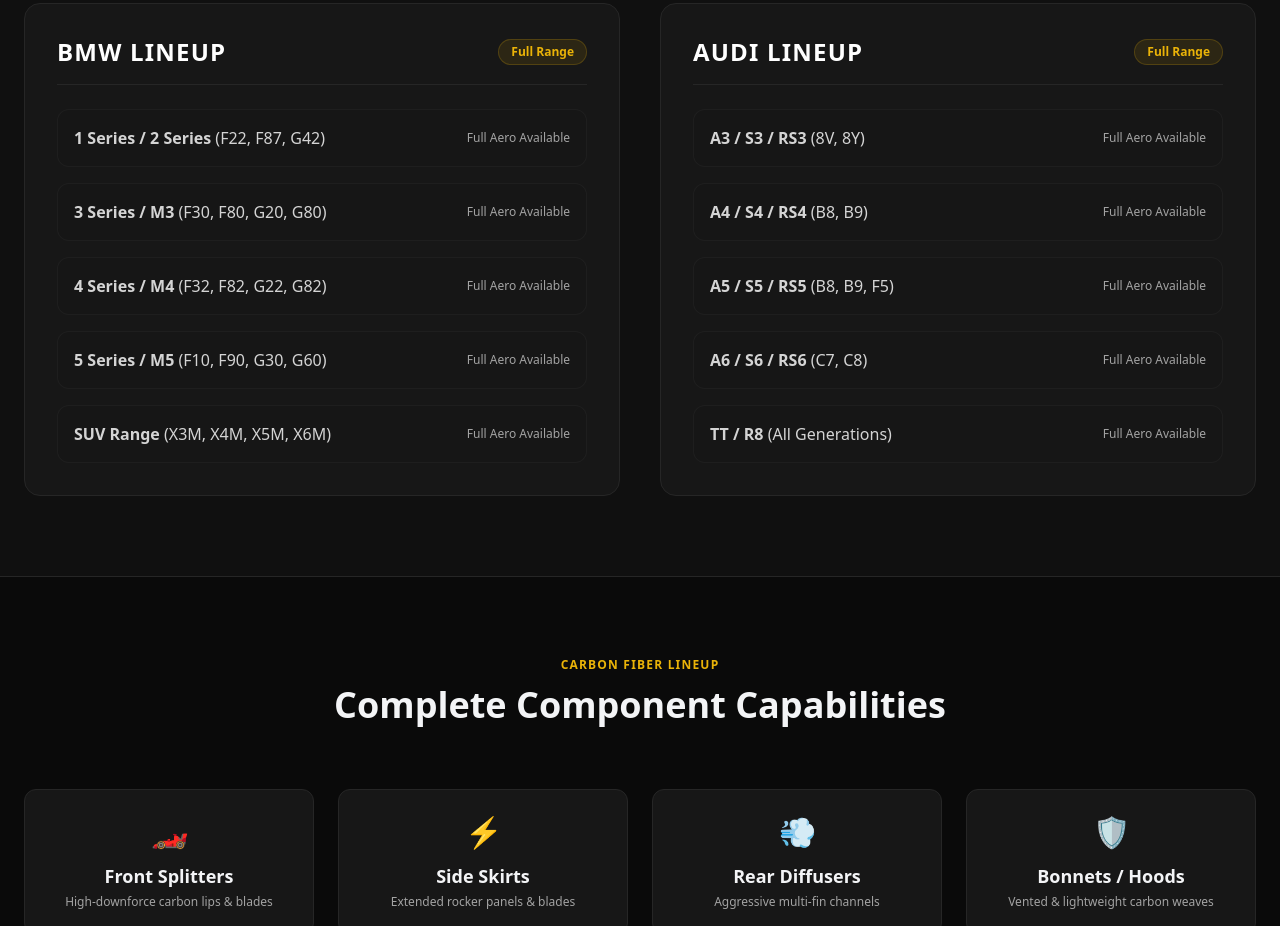
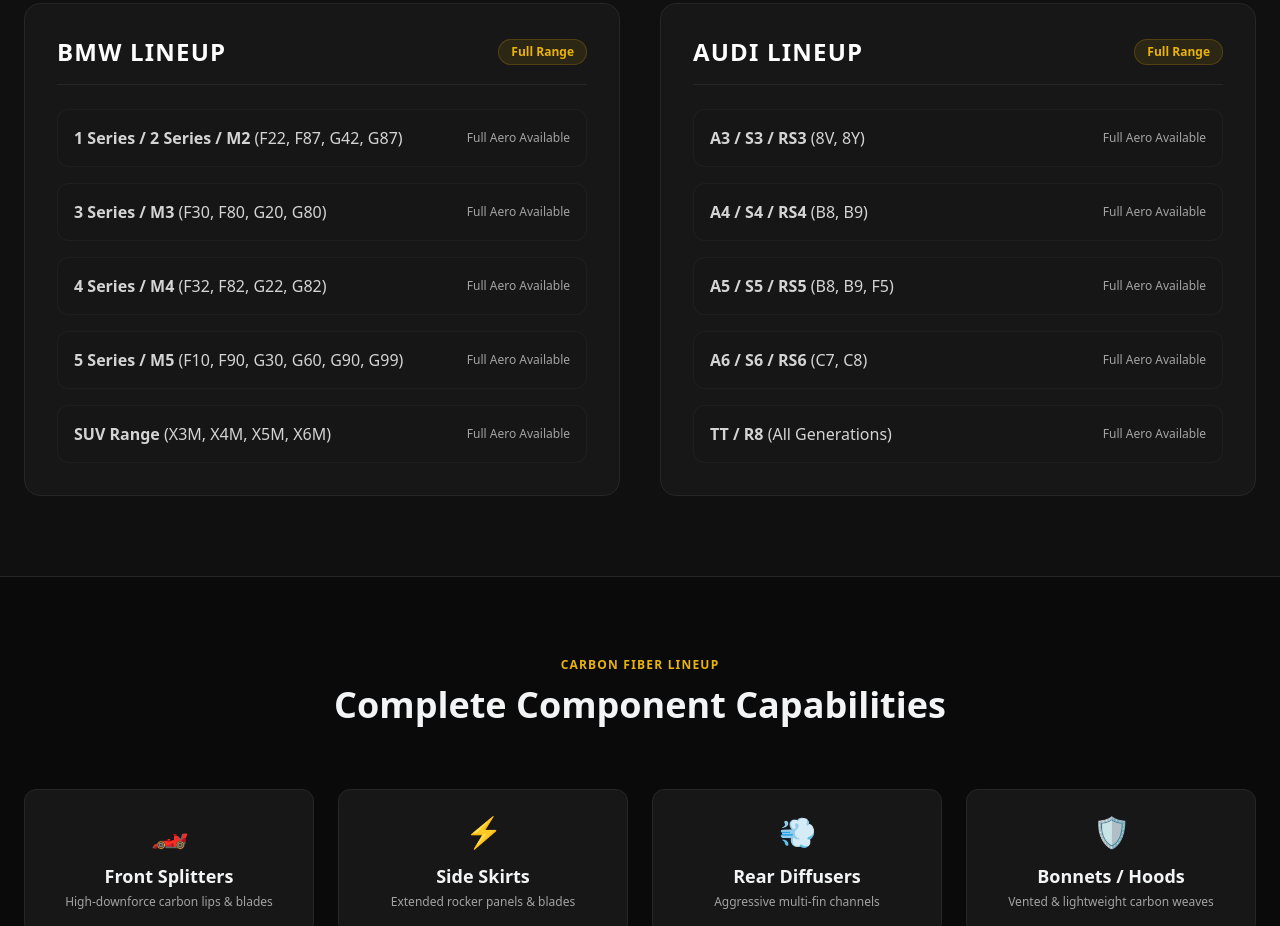
Before and after one commit to jaydenbracher-collab/Carbbon-, a plain HTML site: page index.html in a window 1280 px wide. Shown: the part 2059-2985 px from the top of the page. Drawn offline with nearby package versions, Linux system fonts and the light colour scheme.

Commit message:
Update index.html

```diff
--- a/index.html
+++ b/index.html
@@ -33,7 +33,6 @@
                 <a href="#models" class="hover:text-white transition">Supported Models</a>
                 <a href="#parts" class="hover:text-white transition">Carbon Lineup</a>
             </nav>
-            <!-- Updated to point to your correct Instagram handle @_carbbon -->
             <a href="https://instagram.com/_carbbon" target="_blank" class="bg-neutral-800 hover:bg-neutral-700 text-xs font-bold uppercase tracking-wider px-5 py-2.5 rounded-full transition border border-neutral-700">
                 Inquire Now
             </a>
@@ -110,7 +109,7 @@
                     </div>
                     <ul class="space-y-4 text-neutral-300 font-medium">
                         <li class="flex justify-between items-center bg-neutral-900/60 p-4 rounded-xl border border-neutral-800/60">
-                            <span><strong>1 Series / 2 Series</strong> (F22, F87, G42)</span>
+                            <span><strong>1 Series / 2 Series / M2</strong> (F22, F87, G42, G87)</span>
                             <span class="text-xs text-neutral-400">Full Aero Available</span>
                         </li>
                         <li class="flex justify-between items-center bg-neutral-900/60 p-4 rounded-xl border border-neutral-800/60">
@@ -122,7 +121,7 @@
                             <span class="text-xs text-neutral-400">Full Aero Available</span>
                         </li>
                         <li class="flex justify-between items-center bg-neutral-900/60 p-4 rounded-xl border border-neutral-800/60">
-                            <span><strong>5 Series / M5</strong> (F10, F90, G30, G60)</span>
+                            <span><strong>5 Series / M5</strong> (F10, F90, G30, G60, G90, G99)</span>
                             <span class="text-xs text-neutral-400">Full Aero Available</span>
                         </li>
                         <li class="flex justify-between items-center bg-neutral-900/60 p-4 rounded-xl border border-neutral-800/60">
@@ -221,7 +220,6 @@
         <div class="max-w-3xl mx-auto">
             <h2 class="text-2xl md:text-3xl font-extrabold mb-4">Ready to upgrade your build?</h2>
             <p class="text-neutral-400 mb-8">Official Revozport authorized supply and complete mobile installation at your doorstep, office, or shop.</p>
-            <!-- Updated to point to your correct Instagram handle @_carbbon -->
             <a href="https://instagram.com/_carbbon" target="_blank" class="inline-block bg-accent hover:bg-yellow-500 text-black font-bold px-8 py-4 rounded-lg uppercase tracking-wider text-sm transition">
                 Message Us on Instagram (@_carbbon)
             </a>
```
